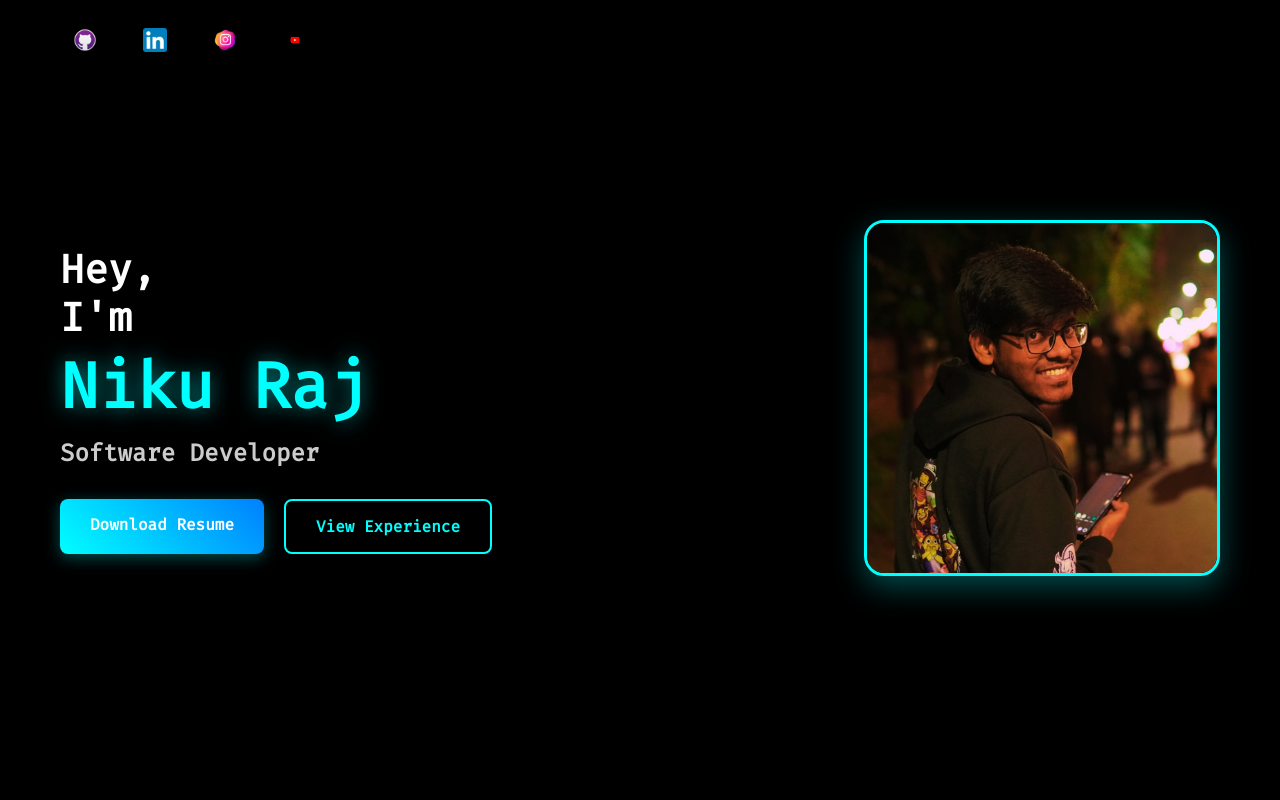
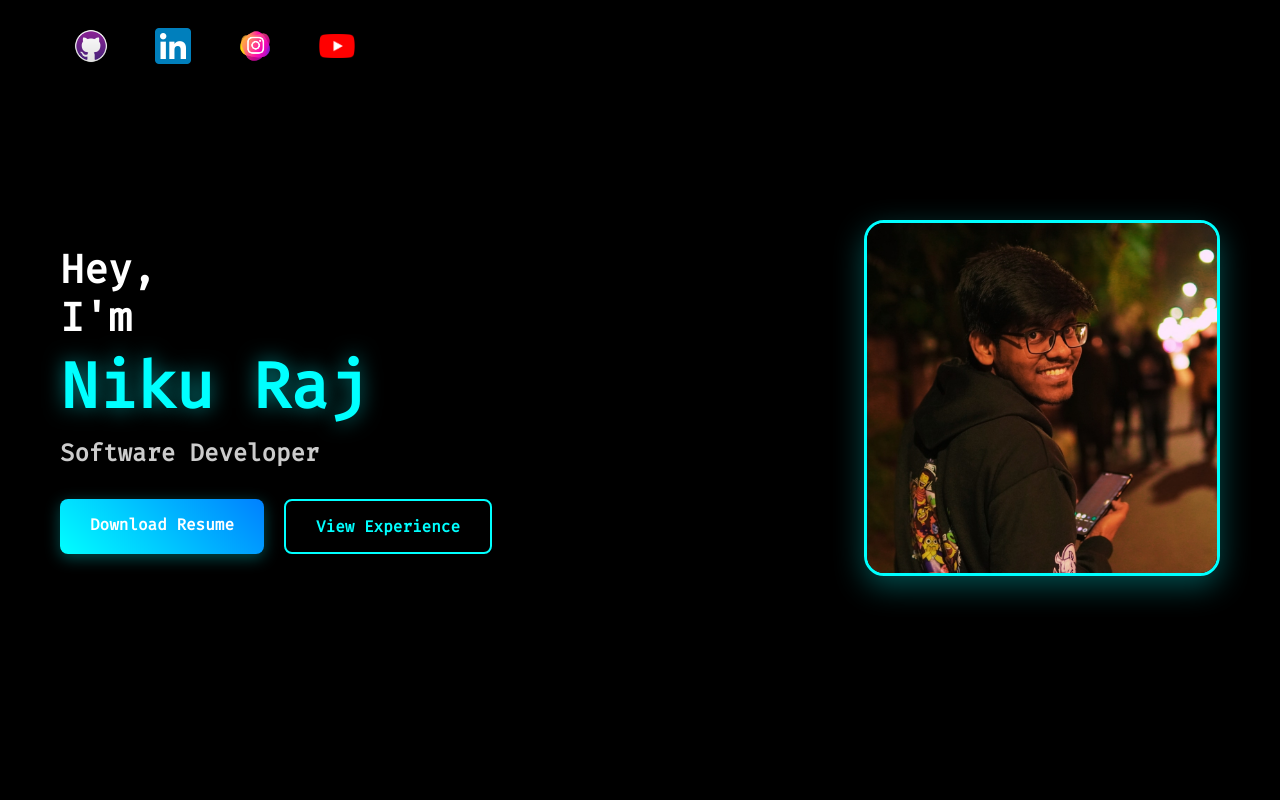
Before and after one commit to niku-raaz/portfolio, a React (Create React App) app: page / in a window 1280 px wide. Shown: the top 800 px of the page. Built offline with nearby package versions, Linux system fonts and the light colour scheme.

Commit message:
Nav adjustment and firacodeFont

```diff
--- a/src/index.css
+++ b/src/index.css
@@ -695,8 +695,8 @@ code {
 }
 
 .nav-left img {
-  width: 24px;
-  height: 24px;
+  width: 36px;
+  height: 36px;
   object-fit: contain;
 }
 
```
Also changed, not shown: src/assets/Youtube-logo.png.
